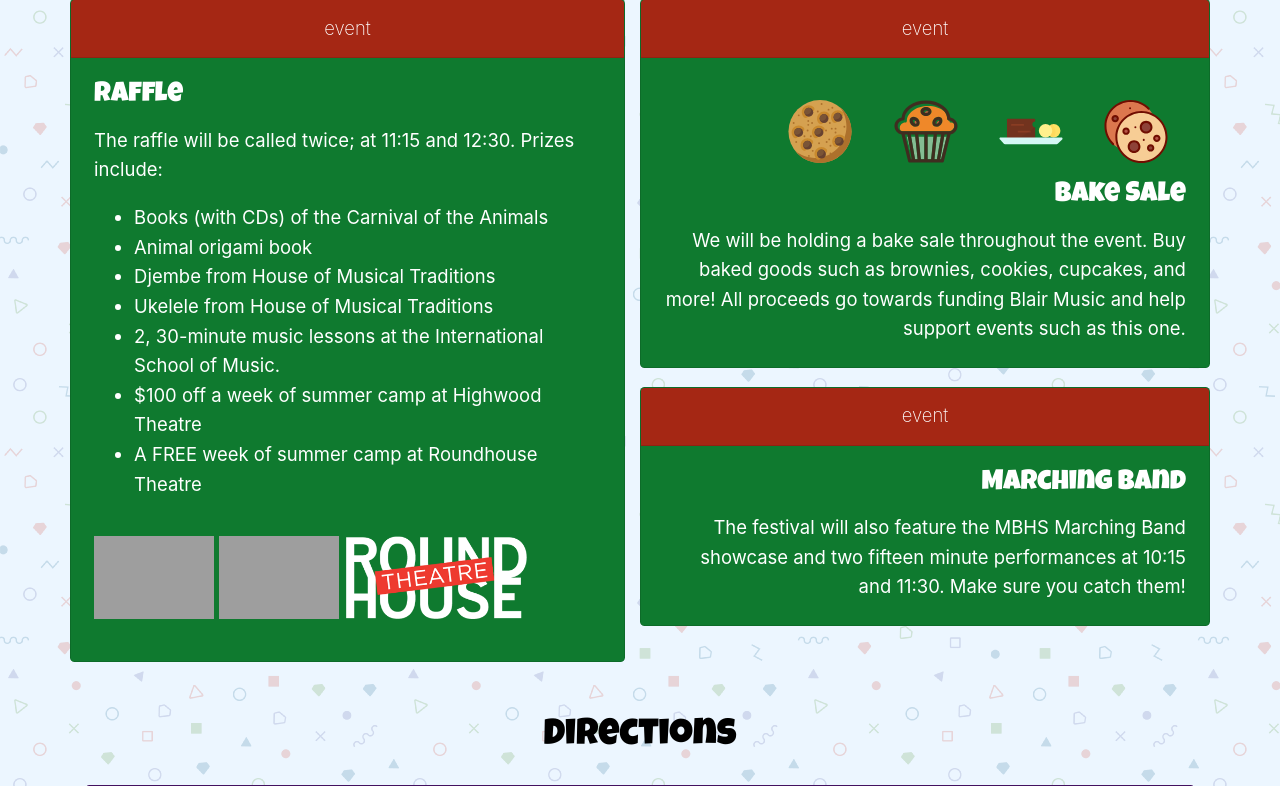
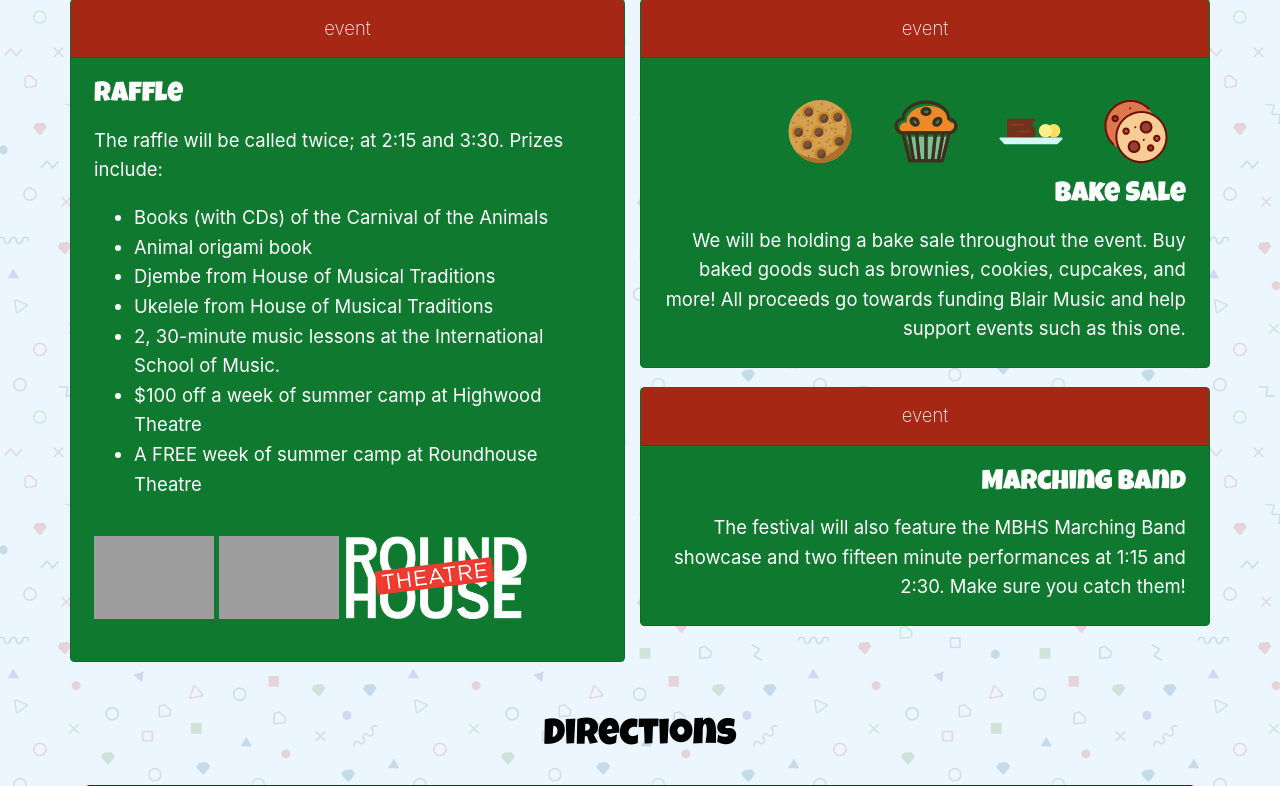
Before and after one commit to mbhs/carnival, a Django app: page /about/ in a window 1280 px wide. Shown: the part 2452-3238 px from the top of the page. Run offline with Django 3.2, Linux system fonts and the light colour scheme; parts of the project's set-up code (start-up, migrations or seed data) failed here and were passed over; some libraries are stand-ins or nearby versions; grey boxes are pictures that could not be loaded.

Commit message:
Update times

```diff
--- a/templates/core/about.html
+++ b/templates/core/about.html
@@ -150,7 +150,7 @@
                     <div class="card-body">
                         <h4 class="card-title">Raffle</h4>
                         <p class="card-text">
-                            The raffle will be called twice; at 11:15 and 12:30. Prizes include:
+                            The raffle will be called twice; at 2:15 and 3:30. Prizes include:
                         </p>
                         <ul class="card-text">
                             <li>Books (with CDs) of the Carnival of the Animals</li>
@@ -197,7 +197,7 @@
                             <h4 class="card-title">Marching Band</h4>
                             <p class="card-text">
                                 The festival will also feature the MBHS Marching Band
-                                showcase and two fifteen minute performances at 10:15 and 11:30.
+                                showcase and two fifteen minute performances at 1:15 and 2:30.
                                 Make sure you catch them!
                             </p>
                         </div>
```
